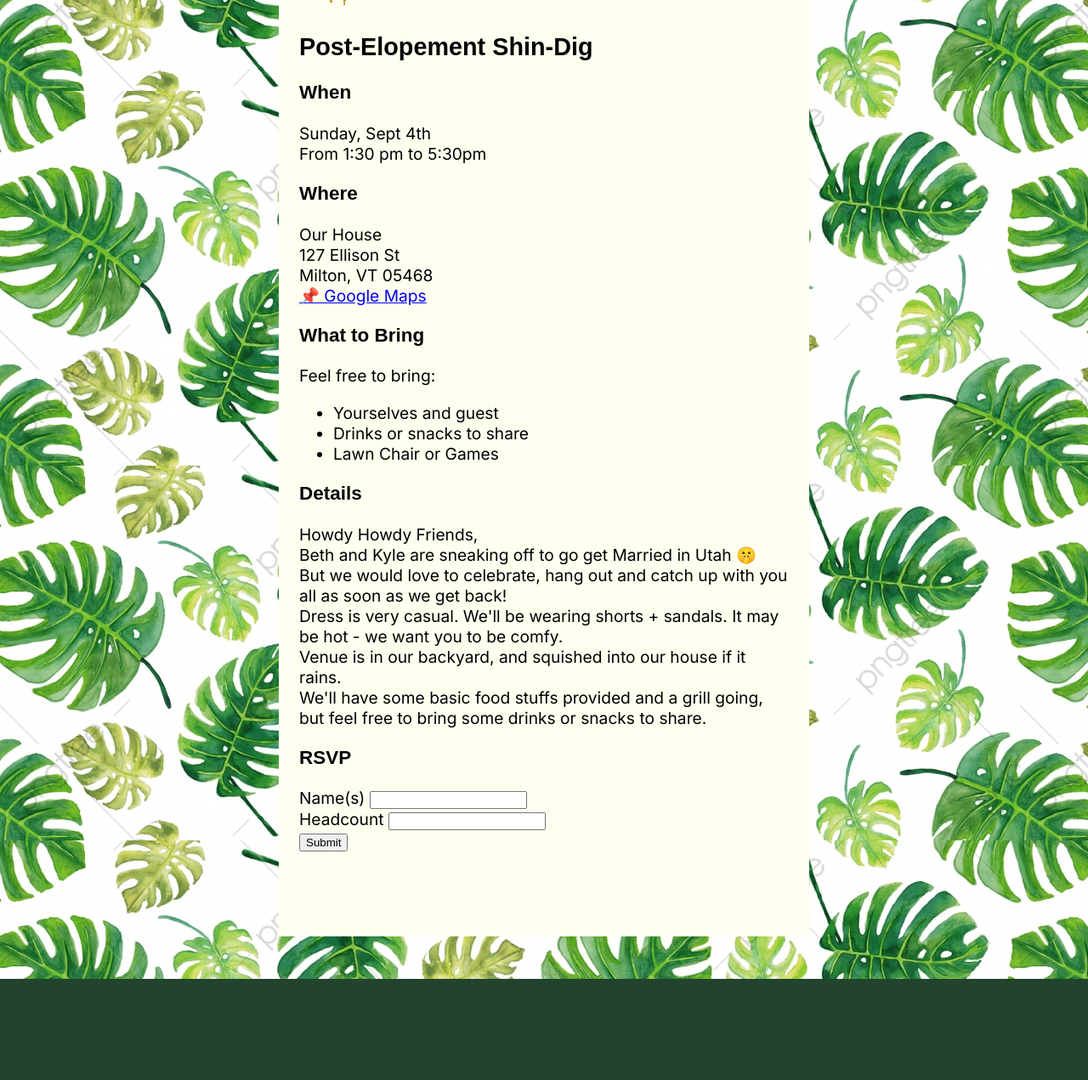
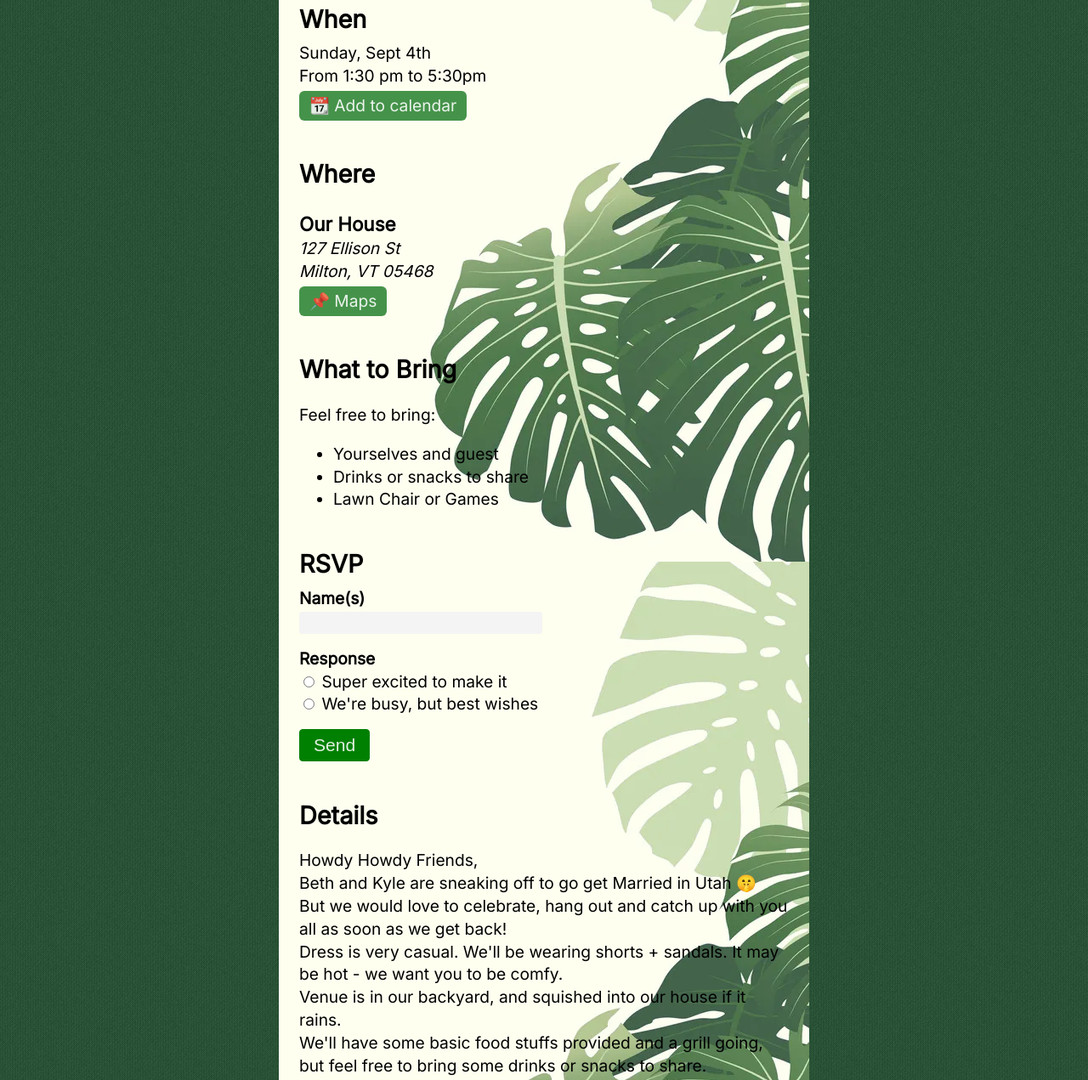
Before and after one commit to KyleMit/wedding-evite, a plain HTML site: page index.html in a window 1280 px wide. Shown: the part 334-1605 px from the top of the page at 85% size. Before the commit the page ends 1486 px from the top, so only its background shows below. Drawn offline with Linux system fonts and the light colour scheme; a web font is replaced by a local one.

Commit message:
add formatting

```diff
--- a/index.html
+++ b/index.html
@@ -13,53 +13,126 @@
     <title>Post-Elopement Shin-Dig</title>
 
     <style>
+        html, body {
+            padding: 0;
+            margin: 0;
+        }
         html {
-            background-color: #22432d;
-            background-image: url("/assets/monstera.jpg");
+            background-color: #133b1f;
+            background-image: url(/assets/denim.webp);
+            background-blend-mode: luminosity;
             font-family: 'Inter', sans-serif;
             font-size: 1.2em;
+            line-height: 1.4;
         }
-        h1,h2,h3,h4 {
-            font-family: 'Dekko', sans-serif;
+        h1,h2,h3 {
+            /* font-family: 'Dekko', sans-serif; */
+        }
+        h2 {
+            margin-top: 1.5em;
+            margin-bottom: 0.2em;
+        }
+        h3 {
+            margin-bottom: 0;
         }
         main {
             background-color: ivory;
-            max-width: min(30em, 90%);
-            margin: 50px auto;
+            max-width: min(30em, 100%);
+            margin: 0 auto;
             padding: 6px 24px;
             padding-bottom: 100px;
+            background-image: url(/assets/monstera2.png);
+            background-position-x: center;
+            background-blend-mode: darken;
         }
         img {
             max-width: 100%;
+        }
+        label {
+            display: block;
+        }
+        .ta-center {
+            text-align: center;
+        }
+        .fw-bold {
+            font-weight: bold;
+        }
+        fieldset {
+            padding: 0;
+            border: none;
+            margin: 0;
+            margin-top: 16px;
+        }
+
+        legend {
+            padding-left: 0;
+        }
+        input[type="text"] {
+            border: 1px solid #f4f4f4;
+            border-radius: 3px;
+            background: #f4f4f4;
+            line-height: 1.6;
+            width: min(280px, 100%);
+        }
+
+        button {
+            margin-top: 16px;
+            border: 1px solid green;
+            background: green;
+            color: #ffffffe0;
+            border-radius: 4px;
+            padding: 6px 16px;
+            font-size: 1.1em;
+        }
+        a {
+            border-radius: 6px;
+            background: #45934a;
+            padding: 4px 12px;
+            color: #ffffffe3;
+            text-decoration: none;
+            margin-top: 4px;
+            display: inline-block;
         }
     </style>
 </head>
 <body>
     <main>
 
-        <h1>Let's Celebrate</h1>
-        <img src="/assets/celebrate3.png" alt="Let's Celebrate">
+        <section class='ta-center'>
+            <h1>Post-Elopement Shin-Dig</h1>
+            <img src="/assets/celebrate3.png" alt="Let's Celebrate">
+        </section>
 
-        <h2>Post-Elopement Shin-Dig</h2>
 
         <section>
-            <h3>When</h3>
-            <div>Sunday, Sept 4th</div>
-            <div>From 1:30 pm to 5:30pm</div>
-        </section>
-
-        <section>
-            <h3>Where</h3>
-            <div>Our House</div>
+            <h2>When</h2>
+            <time datetime="2022-09-04 13:30">
+                Sunday, Sept 4th <br/>
+                From 1:30 pm to 5:30pm
+            </time>
             <div>
-                127 Ellison St <br/>
-                Milton, VT 05468  <br/>
-                <a href="https://www.google.com/maps/place/127+Ellison+St,+Milton,+VT+05468">📌 Google Maps</a>
+                <a target="_blank" href="https://calendar.google.com/event?action=TEMPLATE&amp;tmeid=YzhzbWNvajI2c282MmI5bjZnc2o4YjlrY2RoM2ViOXA2MWhqMmJiM2NrcmowZTFvNjlnbTZwajY2NCBmZjNuNXEwYWNrb3YzanNlbzY1ZGUxcmpiZ0Bn&amp;tmsrc=ff3n5q0ackov3jseo65de1rjbg%40group.calendar.google.com">
+                    📆 Add to calendar
+                </a>
             </div>
         </section>
 
         <section>
-            <h3>What to Bring</h3>
+            <h2>Where</h2>
+            <h3>Our House</h3>
+            <address>
+                127 Ellison St <br/>
+                Milton, VT 05468  <br/>
+            </address>
+            <div>
+                <a href="https://www.google.com/maps/place/127+Ellison+St,+Milton,+VT+05468">
+                    📌 Maps
+                </a>
+            </div>
+        </section>
+
+        <section>
+            <h2>What to Bring</h2>
 
             <p>
                 Feel free to bring:
@@ -72,7 +145,34 @@
         </section>
 
         <section>
-            <h3>Details</h3>
+            <h2>RSVP</h2>
+
+            <form name="rsvp" method="POST" data-netlify="true">
+                <div>
+                    <label for="name" class="fw-bold">Name(s)</label>
+                    <input type="text" name="name">
+                </div>
+                <fieldset>
+                    <legend class="fw-bold">Response</legend>
+                    <label>
+                        <input type="radio" name="selection" val="yes">
+                        Super excited to make it
+                    </label>
+                    <label>
+                        <input type="radio" name="selection" val="no">
+                        We're busy, but best wishes
+                    </label>
+                </fieldset>
+                <div>
+                    <button type='submit'>Send</button>
+                </div>
+
+            </form>
+
+        </section>
+
+        <section>
+            <h2>Details</h2>
 
             <p>
                 Howdy Howdy Friends,  <br/>
@@ -89,26 +189,21 @@
             </p>
         </section>
 
-        <section>
-            <h3>RSVP</h3>
-
-            <form name="rsvp" method="POST" data-netlify="true">
-                <div>
-                    <label for="name">Name(s)</label>
-                    <input type="text" name="name">
-                </div>
-                <div>
-                    <label for="count">Headcount</label>
-                    <input type="text" name="count">
-                </div>
-                <div>
-                    <button type='submit'>Submit</button>
-                </div>
-
-            </form>
-
-        </section>
 
     </main>
+    <script>
+        document.forms.rsvp.addEventListener("submit", async (event) => {
+            event.preventDefault();
+            const result = document.querySelector(".result");
+            try {
+                const resp = await fetch("/", {
+                    body: new FormData(event.target),
+                    method: "POST",
+                })
+            } catch (error) {
+                console.log(error)
+            }
+        });
+    </script>
 </body>
 </html>
```
Also changed, not shown: assets/denim.webp (added), assets/leaves.webp (added), assets/monstera.webp (added), assets/monstera2.png (added).
